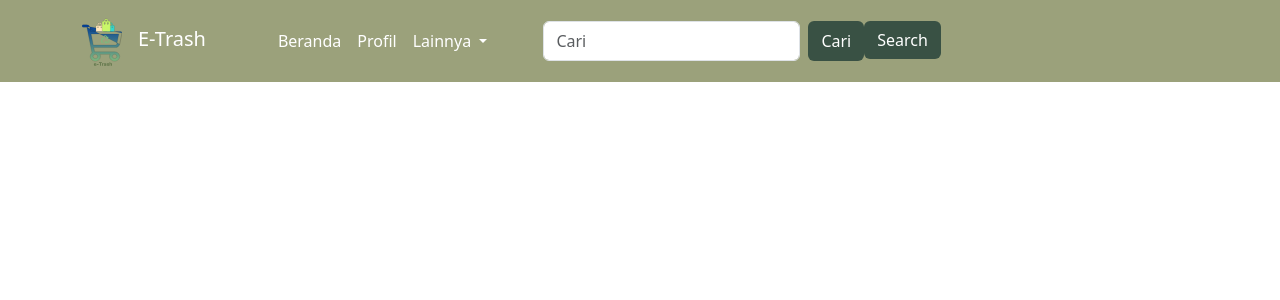
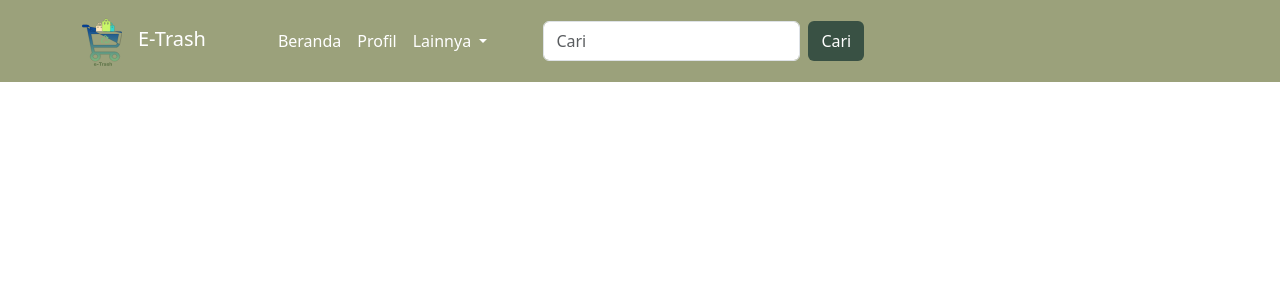
Before and after one commit to hikmatunrifka/aplikasi-e-t, a PHP site: page /beranda.php in a window 1280 px wide. Shown: the top 300 px of the page. Run offline with PHP 8.4, Linux system fonts and the light colour scheme; data that the repository does not hold is empty.

Commit message:
memperbagus navbar

```diff
--- a/navbar.php
+++ b/navbar.php
@@ -37,7 +37,6 @@
         <input class="form-control me-2" type="search" placeholder="Cari" aria-label="Search">
         <button class="btn text-white " style="background-color: #395144;" type="submit">Cari</button>
       </form>
-        <a href="pencarian.php"><button class="btn text-white ms-auto"  style="background-color: #395144;" type="submit">Search</button></a>
     </div>
   </div>
 </nav>
```
